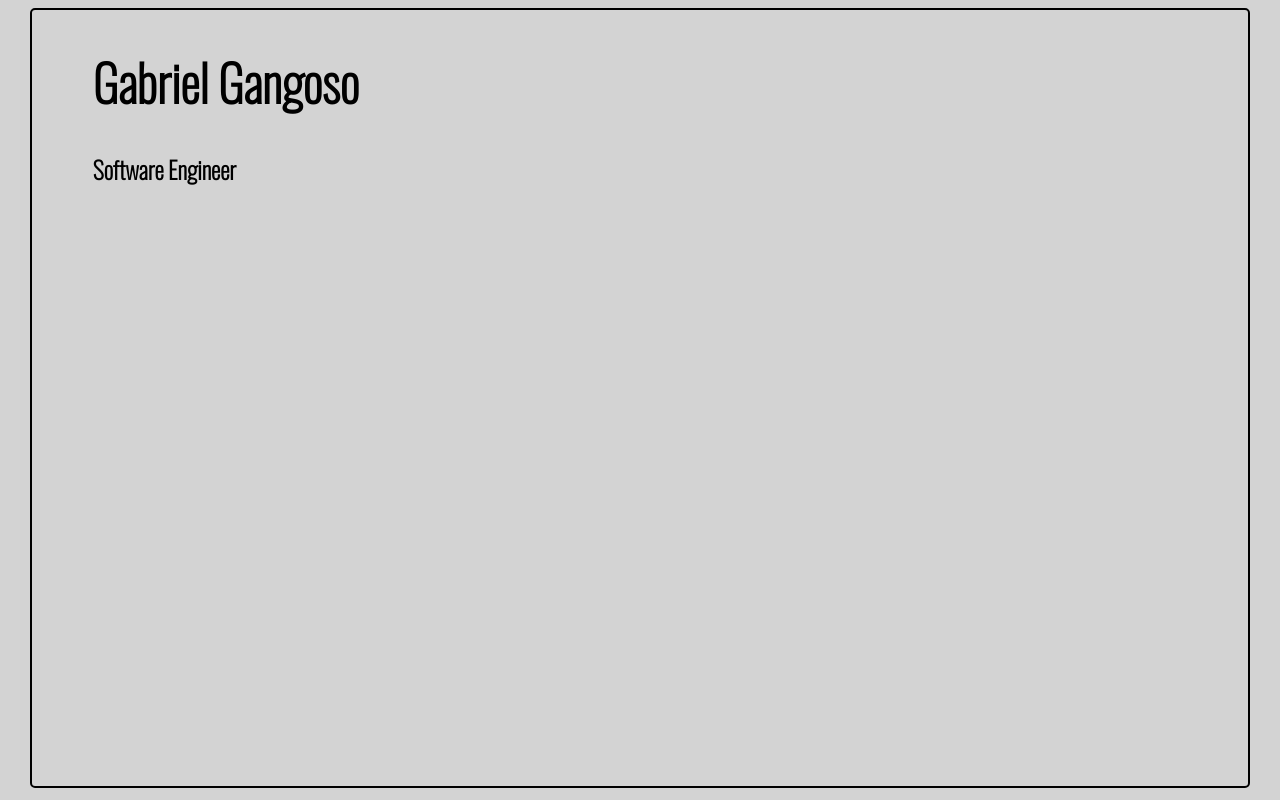
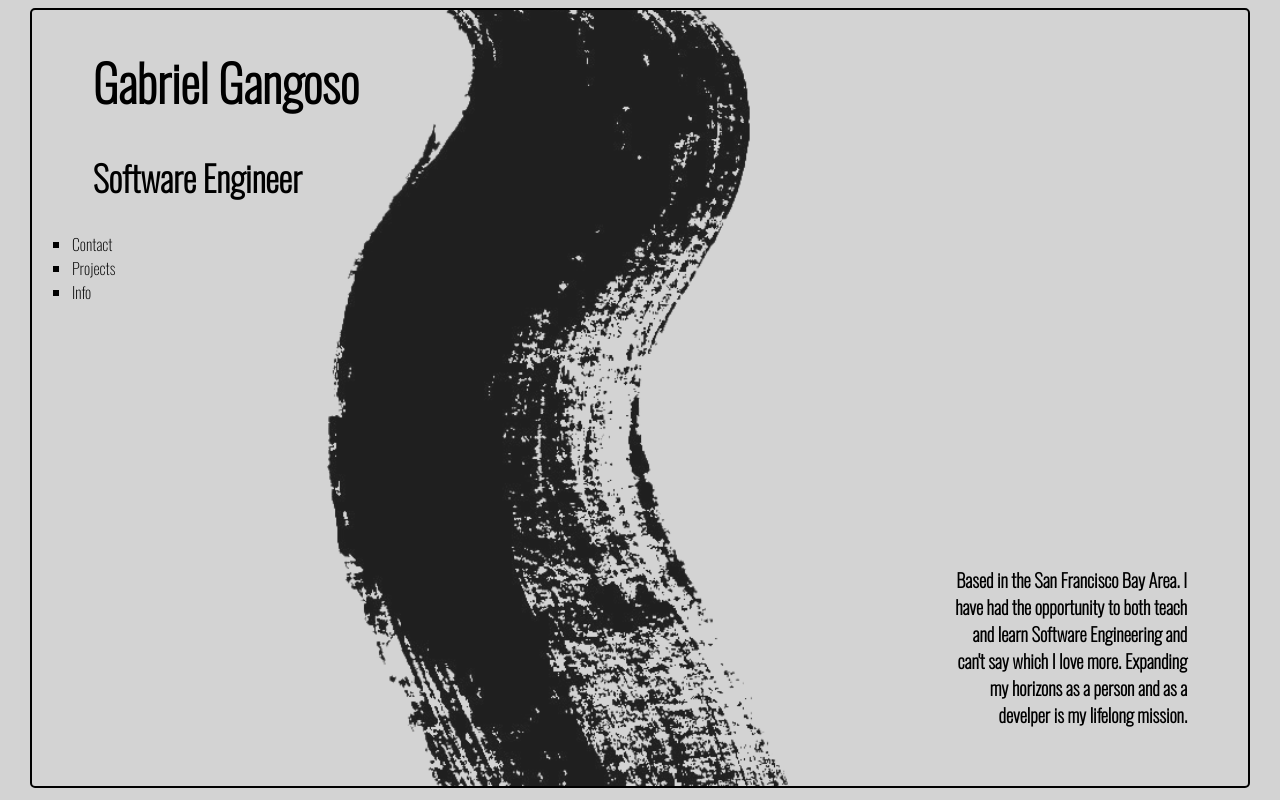
Before and after one commit to 2manycooks/GG-portfolio, a plain HTML site: page index.html in a window 1280 px wide. Drawn offline with nearby package versions, Linux system fonts and the light colour scheme.

Commit message:
brush stroke on screen, repositioning still needs to be done

```diff
--- a/index.html
+++ b/index.html
@@ -12,13 +12,30 @@
     <title>Document</title>
 </head>
 <body>
+
     <div id="content">
+
+
         <div id="title">
-            <strong>
-                <h1>Gabriel Gangoso</h1>
-            </strong>
+            <h1>Gabriel Gangoso</h1>
             <h2>Software Engineer</h2>
         </div>
+
+        <div id="description">
+            <h3>
+                Based in the San Francisco Bay Area. I have had the opportunity to both teach and learn Software Engineering and can't say which I love more. Expanding my horizons as a person and as a develper is my lifelong mission.
+            </h3>
+        </div>
+        <img id="brush-stroke" src="./Black-Brush-Stroke-Transparent.png">
+
+
+        <ul id="options">
+            <li>Contact</li>
+            <li>Projects</li>
+            <li>Info</li>
+        </ul>
+
+
     </div>
 
 
--- a/style.css
+++ b/style.css
@@ -4,18 +4,44 @@ body {
 }
 
 #content {
+    position: relative;
     margin: 0 auto;
     color: black;
     border: 2px solid black;
     border-radius: 5px;
     height: 97vh;
     width: 95vw;
+    z-index: 2;
+    overflow: hidden;
 }
 
 #title {
     margin-left: 5%;
 }
 
+#description {
+    position: absolute;
+    text-align: right;
+    bottom: 5%;
+    width: 15em;
+    right: 5%;
+}
+
 h1 {
     font-size: 50px;
 }
+
+h2 {
+    font-size: 35px;
+}
+
+li {
+    list-style-type: square;
+}
+
+#brush-stroke {
+    position: absolute;
+    rotate: 90deg;
+    height: 500px;
+    opacity: 0.85;
+}
```
Also changed, not shown: Black-Brush-Stroke-Transparent.png (added).
